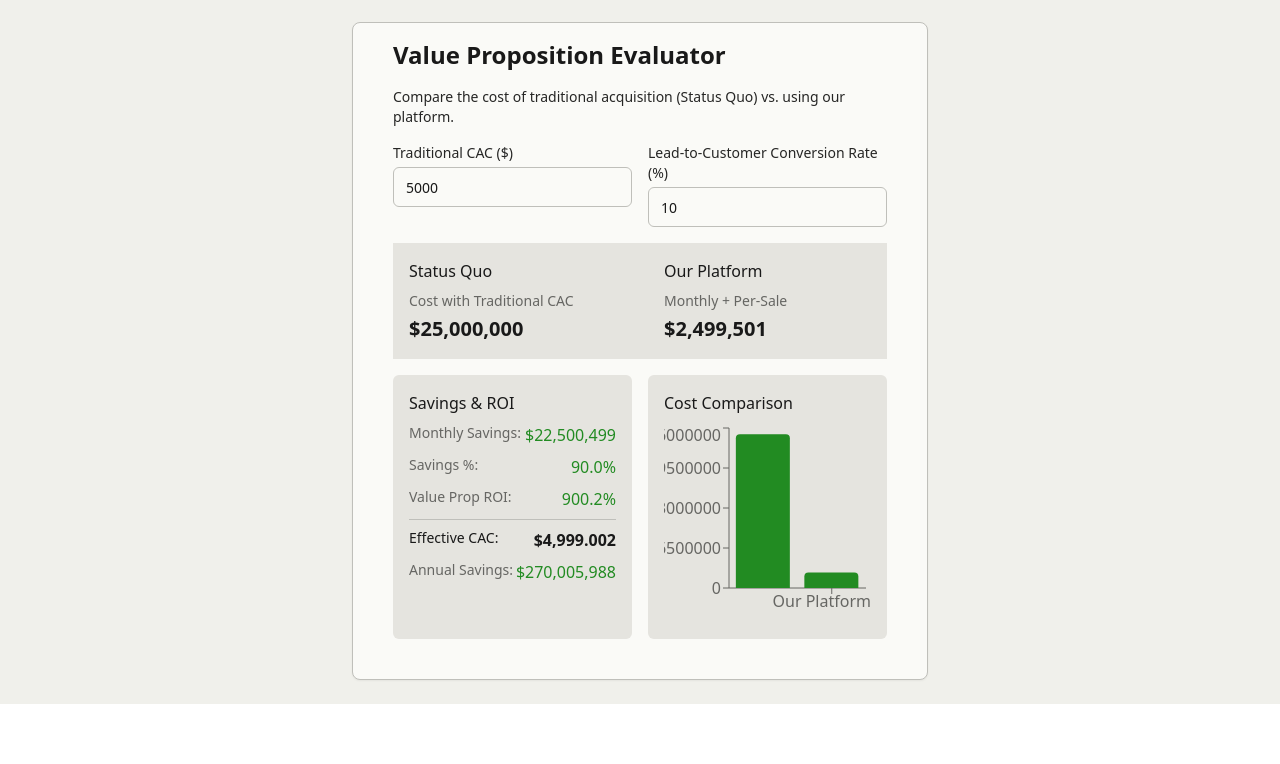
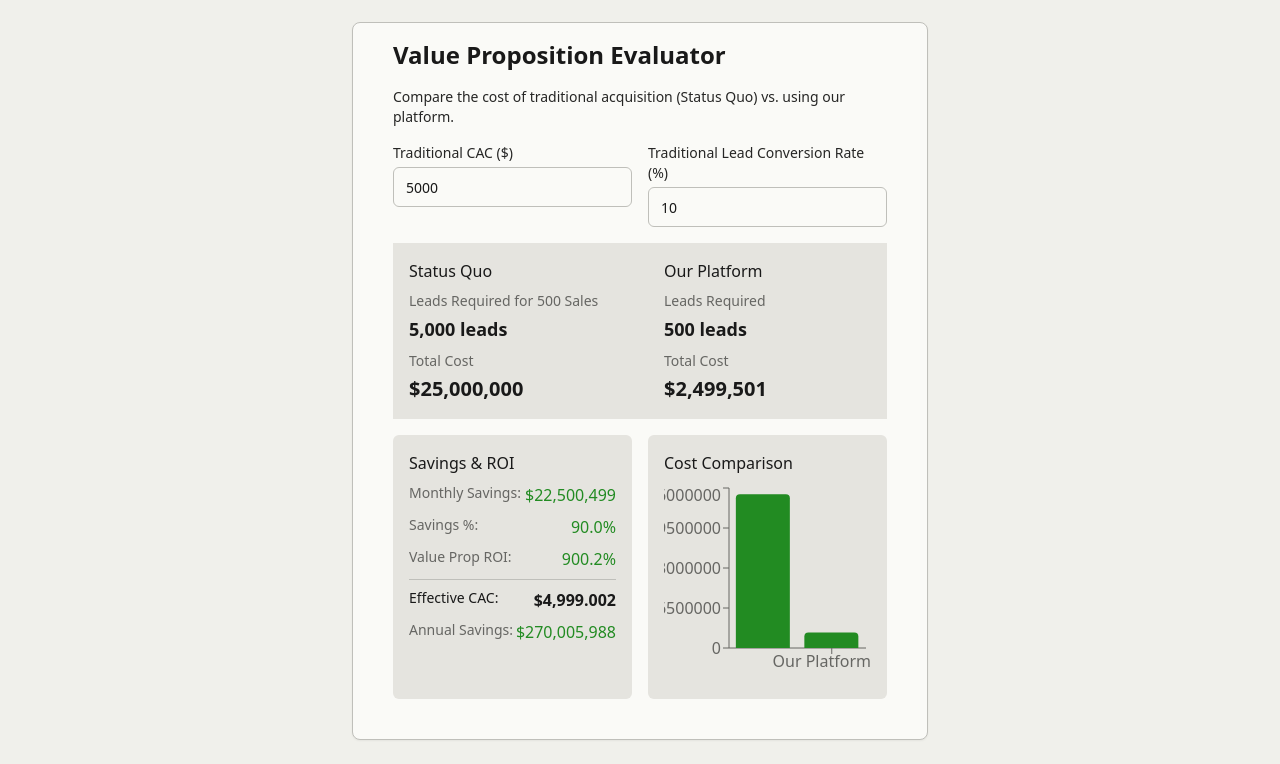
Before and after one commit to solarSimplified-dev/allied-installer-price-picker, a React (Vite) app: page / in a window 1280 px wide. Shown: the part 1232-1996 px from the top of the page. Before the commit the page ends 1936 px from the top, so only its background shows below. Built offline with nearby package versions, Linux system fonts and the light colour scheme.

Commit message:
Update value proposition to show leads needed and improve comparison display

```diff
--- a/src/App.jsx
+++ b/src/App.jsx
@@ -59,7 +59,8 @@ export default function App() {
   const roi = totalCosts > 0 ? (profit / totalCosts) * 100 : 0;
 
   // Calculate value proposition metrics
-  const statusQuoCost = currentSales * traditionalCAC * (100 / leadConversionRate);
+  const leadsNeeded = Math.ceil(currentSales * (100 / leadConversionRate));
+  const statusQuoCost = leadsNeeded * traditionalCAC;
   const yourSolutionCost = monthlyDisplay + currentSales * perSaleDisplay;
   const monthlySavings = statusQuoCost - yourSolutionCost;
   const savingsPercentage = statusQuoCost > 0 ? (monthlySavings / statusQuoCost) * 100 : 0;
@@ -167,6 +168,8 @@ export default function App() {
         valuePropositionROI={valuePropositionROI}
         effectiveCAC={effectiveCAC}
         annualSavings={annualSavings}
+        leadsNeeded={leadsNeeded}
+        currentSales={currentSales}
       />
     </div>
   );
--- a/src/components/ValueProposition.jsx
+++ b/src/components/ValueProposition.jsx
@@ -23,6 +23,8 @@ export default function ValueProposition({
   valuePropositionROI,
   effectiveCAC,
   annualSavings,
+  leadsNeeded,
+  currentSales,
 }) {
   return (
     <Card
@@ -63,7 +65,7 @@ export default function ValueProposition({
             </div>
             <div>
               <label className="block mb-1 text-sm font-medium" style={{ color: "#262625" }}>
-                Lead-to-Customer Conversion Rate (%)
+                Traditional Lead Conversion Rate (%)
               </label>
               <Input
                 type="number"
@@ -87,23 +89,47 @@ export default function ValueProposition({
           <div className="grid gap-4 sm:grid-cols-2 mb-4" style={{ backgroundColor: "#E5E4DF" }}>
             <div className="p-4 rounded-md">
               <h3 className="font-medium mb-2" style={{ color: "#191919" }}>Status Quo</h3>
+              <div className="space-y-2">
+                <div>
                   <p className="text-sm mb-1" style={{ color: "#666663" }}>
-                Cost with Traditional CAC
+                    Leads Required for {currentSales.toLocaleString()} Sales
+                  </p>
+                  <p className="text-lg font-semibold" style={{ color: "#191919" }}>
+                    {leadsNeeded.toLocaleString()} leads
+                  </p>
+                </div>
+                <div>
+                  <p className="text-sm mb-1" style={{ color: "#666663" }}>
+                    Total Cost
                   </p>
                   <p className="text-xl font-bold" style={{ color: "#191919" }}>
                     ${statusQuoCost.toLocaleString()}
                   </p>
                 </div>
+              </div>
+            </div>
             <div className="p-4 rounded-md">
               <h3 className="font-medium mb-2" style={{ color: "#191919" }}>
                 Our Platform
               </h3>
+              <div className="space-y-2">
+                <div>
                   <p className="text-sm mb-1" style={{ color: "#666663" }}>
-                Monthly + Per-Sale
+                    Leads Required
+                  </p>
+                  <p className="text-lg font-semibold" style={{ color: "#191919" }}>
+                    {currentSales.toLocaleString()} leads
+                  </p>
+                </div>
+                <div>
+                  <p className="text-sm mb-1" style={{ color: "#666663" }}>
+                    Total Cost
                   </p>
                   <p className="text-xl font-bold" style={{ color: "#191919" }}>
                     ${yourSolutionCost.toLocaleString()}
                   </p>
+                </div>
+              </div>
             </div>
           </div>
 
@@ -169,14 +195,18 @@ export default function ValueProposition({
               <ResponsiveContainer width="100%" height={200}>
                 <BarChart
                   data={[
-                    { name: "Status Quo", cost: statusQuoCost },
-                    { name: "Our Platform", cost: yourSolutionCost },
+                    { name: "Status Quo", cost: statusQuoCost, leads: leadsNeeded },
+                    { name: "Our Platform", cost: yourSolutionCost, leads: currentSales },
                   ]}
                 >
                   <XAxis dataKey="name" stroke="#666663" tick={{ fill: "#666663" }} />
                   <YAxis stroke="#666663" tick={{ fill: "#666663" }} />
                   <RechartTooltip
-                    formatter={(value) => `$${Number(value).toLocaleString()}`}
+                    formatter={(value, name, props) => {
+                      if (name === 'cost') return `$${Number(value).toLocaleString()}`;
+                      if (name === 'leads') return `${Number(value).toLocaleString()} leads`;
+                      return value;
+                    }}
                     contentStyle={{ backgroundColor: "#FAFAF7", borderColor: "#BFBFBA" }}
                     labelStyle={{ color: "#191919" }}
                   />
```
Lines whose indentation alone changed are shown as unchanged.
